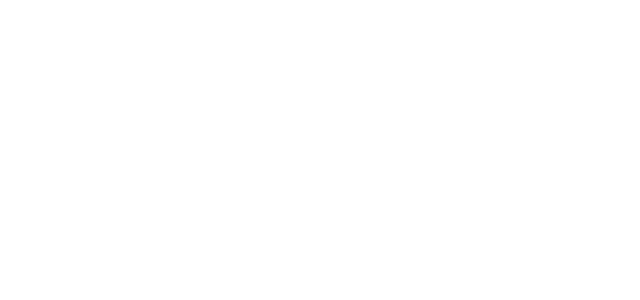
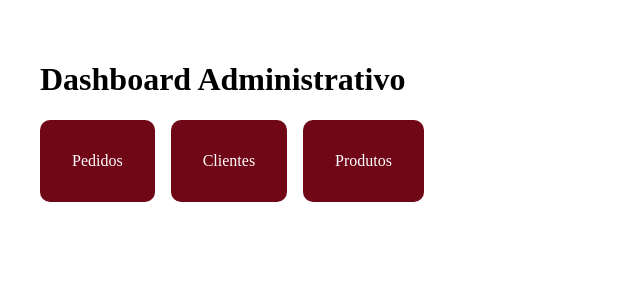
Before and after one commit to brandim04/SA-Perfumaria-e-Cosmeticos, a Vue app: page /admin in a window 1280 px wide. Before the commit this address had no page. Shown: the top 300 px of the page, without its empty margins (0-640 px from the left). Built offline with nearby package versions, Linux system fonts and the light colour scheme.

Commit message:
feat: dashboard administrativo e listagem de pedidos

```diff
--- a/src/router/index.js
+++ b/src/router/index.js
@@ -3,6 +3,9 @@
 import HomeView from '../views/HomeView.vue'
 import CartView from '../views/CartView.vue'
 import CheckoutView from '../views/CheckoutView.vue'
+import LoginView from '../views/LoginView.vue'
+import AdminView from '../views/AdminView.vue'
+import AdminPedidosView from '../views/AdminPedidosView.vue'
 
 const router = createRouter({
 history: createWebHistory(import.meta.env.BASE_URL),
@@ -13,18 +16,31 @@
 name: 'home',
 component: HomeView,
 },
-
 {
 path: '/carrinho',
 name: 'carrinho',
 component: CartView,
 },
-
 {
 path: '/checkout',
 name: 'checkout',
 component: CheckoutView,
 },
+{
+path: '/login',
+name: 'login',
+component: LoginView,
+},
+{
+path: '/admin',
+name: 'admin',
+component: AdminView,
+},
+{
+  path: '/admin/pedidos',
+  name: 'admin-pedidos',
+  component: AdminPedidosView,
+},
 ],
 })
 
--- /dev/null
+++ b/src/views/AdminPedidosView.vue
@@ -0,0 +1,100 @@
+<script setup>
+import { ref, onMounted } from 'vue'
+import { supabase } from '../lib/supabase'
+
+const pedidos = ref([])
+
+async function carregarPedidos() {
+  const { data, error } = await supabase
+    .from('pedidos')
+    .select(`
+      *,
+      clientes (
+        nome,
+        telefone
+      )
+    `)
+    .order('created_at', {
+      ascending: false
+    })
+
+  if (error) {
+    console.error(error)
+    return
+  }
+
+  pedidos.value = data
+}
+
+onMounted(() => {
+  carregarPedidos()
+})
+</script>
+
+<template>
+  <div class="container">
+    <h1>Pedidos</h1>
+
+<table>
+  <thead>
+    <tr>
+      <th>Cliente</th>
+      <th>Telefone</th>
+      <th>Total</th>
+      <th>Pagamento</th>
+      <th>Status</th>
+    </tr>
+  </thead>
+
+  <tbody>
+    <tr
+      v-for="pedido in pedidos"
+      :key="pedido.id"
+    >
+      <td>
+        {{ pedido.clientes?.nome }}
+      </td>
+
+      <td>
+        {{ pedido.clientes?.telefone }}
+      </td>
+
+      <td>
+        R$ {{ Number(pedido.valor_total).toFixed(2) }}
+      </td>
+
+      <td>
+        {{ pedido.forma_pagamento }}
+      </td>
+
+      <td>
+        {{ pedido.status }}
+      </td>
+    </tr>
+  </tbody>
+</table>
+
+  </div>
+</template>
+
+<style scoped>
+.container {
+  padding: 2rem;
+}
+
+table {
+  width: 100%;
+  border-collapse: collapse;
+}
+
+th,
+td {
+  border: 1px solid #ddd;
+  padding: 12px;
+}
+
+th {
+  background: #6f0716;
+  color: white;
+}
+</style>
--- /dev/null
+++ b/src/views/AdminView.vue
@@ -0,0 +1,51 @@
+<template>
+  <div class="container">
+
+<h1>Dashboard Administrativo</h1>
+
+<div class="cards">
+
+  <router-link
+    to="/admin/pedidos"
+    class="card"
+  >
+    Pedidos
+  </router-link>
+
+  <router-link
+    to="/admin/clientes"
+    class="card"
+  >
+    Clientes
+  </router-link>
+
+  <router-link
+    to="/admin/produtos"
+    class="card"
+  >
+    Produtos
+  </router-link>
+
+</div>
+
+  </div>
+</template>
+
+<style scoped>
+.container {
+  padding: 2rem;
+}
+
+.cards {
+  display: flex;
+  gap: 1rem;
+}
+
+.card {
+  padding: 2rem;
+  background: #6f0716;
+  color: white;
+  text-decoration: none;
+  border-radius: 10px;
+}
+</style>
--- /dev/null
+++ b/src/views/LoginView.vue
@@ -0,0 +1,73 @@
+<script setup>
+import { ref } from 'vue'
+import { useRouter } from 'vue-router'
+
+import { supabase } from '../lib/supabase'
+
+const router = useRouter()
+
+const email = ref('')
+const senha = ref('')
+
+async function fazerLogin() {
+
+  const { data, error } =
+    await supabase
+      .from('usuarios')
+      .select('*')
+      .eq('email', email.value)
+      .eq('senha', senha.value)
+      .single()
+
+  if (error || !data) {
+    alert('Usuário ou senha inválidos')
+    return
+  }
+
+  localStorage.setItem(
+    'admin',
+    JSON.stringify(data)
+  )
+
+  router.push('/admin')
+}
+</script>
+
+<template>
+  <div class="container">
+
+<h1>Painel Administrativo</h1>
+
+<input
+  v-model="email"
+  placeholder="Email"
+/>
+
+<input
+  v-model="senha"
+  type="password"
+  placeholder="Senha"
+/>
+
+<button @click="fazerLogin">
+  Entrar
+</button>
+
+  </div>
+</template>
+
+<style scoped>
+.container {
+  max-width: 400px;
+  margin: 80px auto;
+
+  display: flex;
+  flex-direction: column;
+  gap: 1rem;
+}
+
+input,
+button {
+  padding: 1rem;
+}
+</style>
```
Lines whose indentation alone changed are shown as unchanged.
